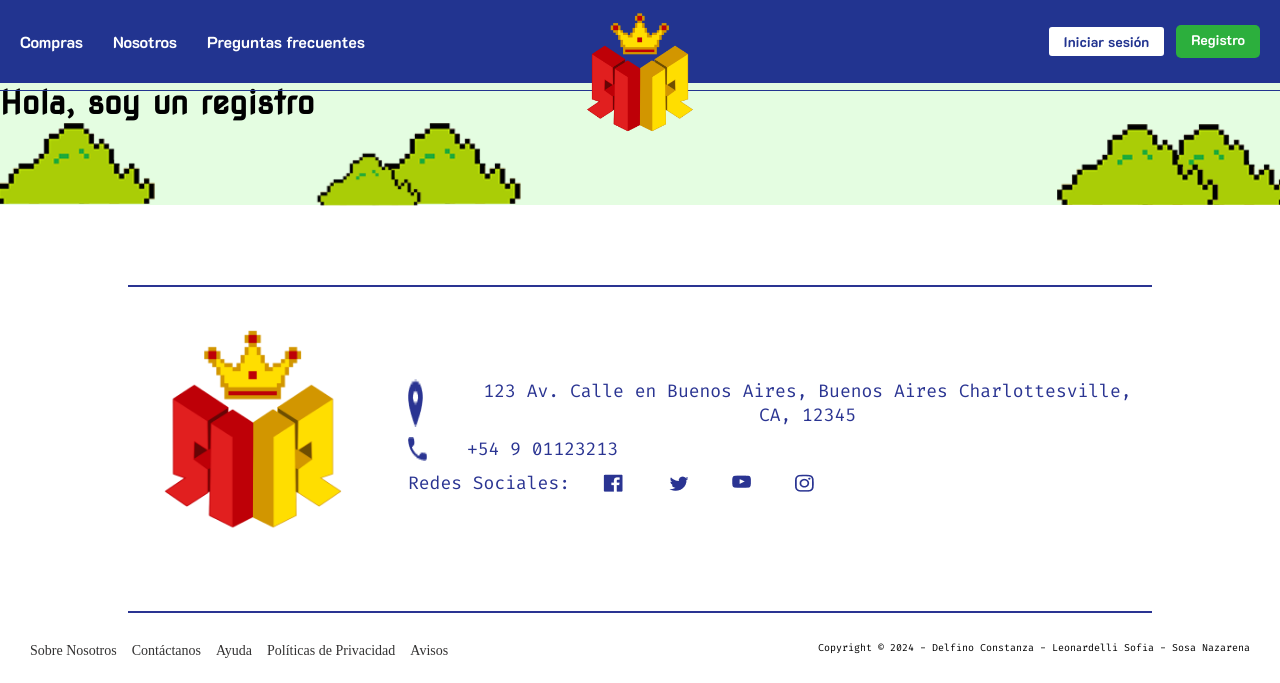
After one commit to SofiLeonar/RecipeRealm2024, a Flask app: page /registro in a window 1280 px wide. The commit adds this page. Shown: the top 683 px of the page. Run offline with Flask 3, Linux system fonts and the light colour scheme; some web fonts are replaced.

Commit message:
Feat: rutas y html para login y registro

```diff
--- a/app/blueprints/dashboard/routes.py
+++ b/app/blueprints/dashboard/routes.py
@@ -16,3 +16,11 @@ def compras():
 @dashboard_bp.route('/preguntas')
 def preguntas():
     return render_template('dashboard/preguntasFrecuentes.html')
+
+@dashboard_bp.route('/registro')
+def registro():
+    return render_template('auth/register.html')
+
+@dashboard_bp.route('/login')
+def login():
+    return render_template('auth/login.html')
--- /dev/null
+++ b/app/templates/auth/register.html
@@ -0,0 +1,11 @@
+{% extends "layout.html" %}
+
+{% block title %} RecipeRealm {% endblock %}
+
+{% block content %}
+
+<main>
+    <h1>Hola, soy un registro</h1>
+</main>
+
+{% endblock %}
--- a/app/templates/layout.html
+++ b/app/templates/layout.html
@@ -24,8 +24,8 @@
             </a>
         </div>
         <div class="botones">
-            <a href="#" class="btn iniciarSesion">Iniciar sesión</a>
-            <a href="#" class="btn registro">Registro</a>
+            <a href="{{ url_for('dashboard.login') }}" class="btn iniciarSesion">Iniciar sesión</a>
+            <a href="{{ url_for('dashboard.registro') }}" class="btn registro">Registro</a>
         </div>
     </nav>
 
```
Also changed, not shown: app/templates/auth/login.html (added, +11 -0 lines).
